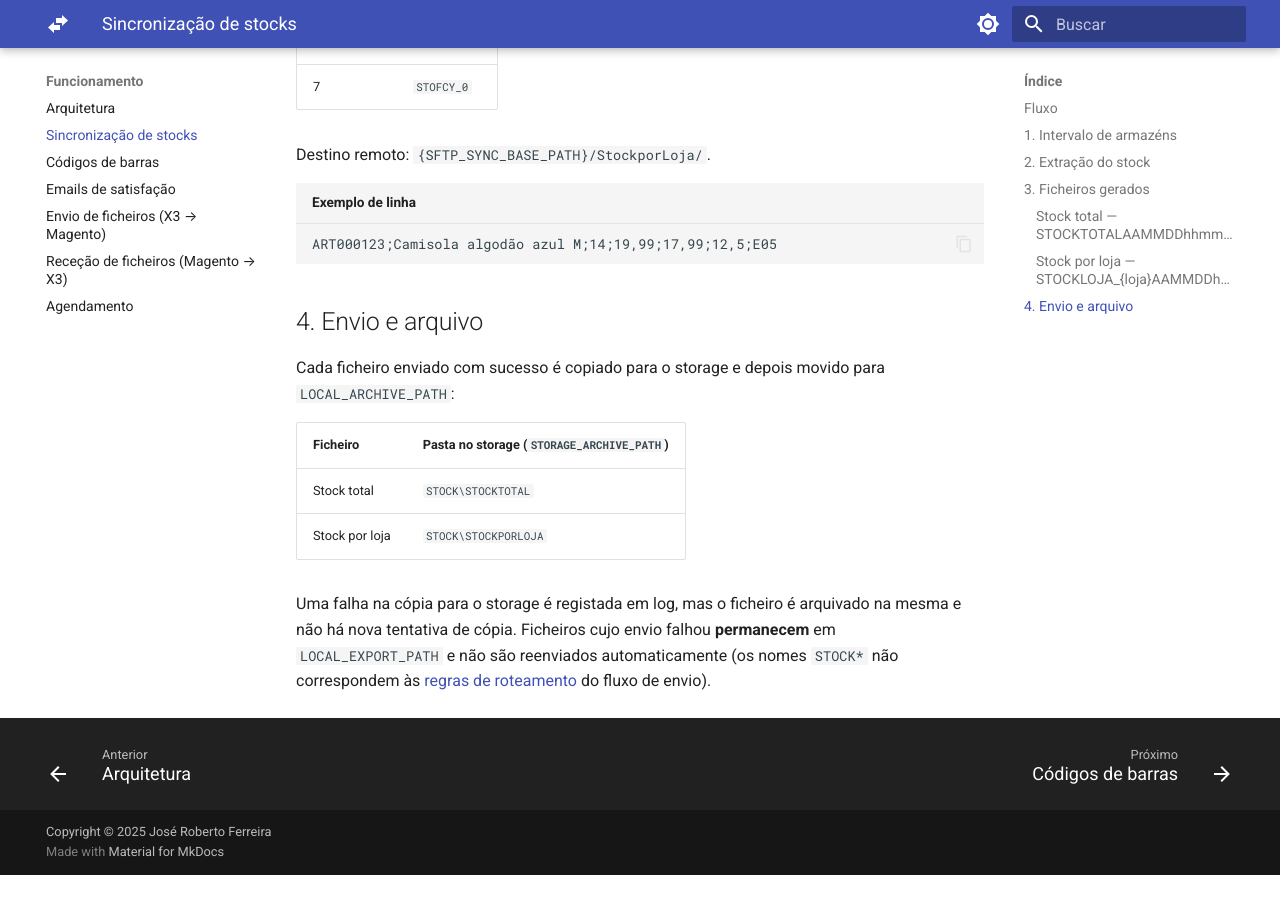
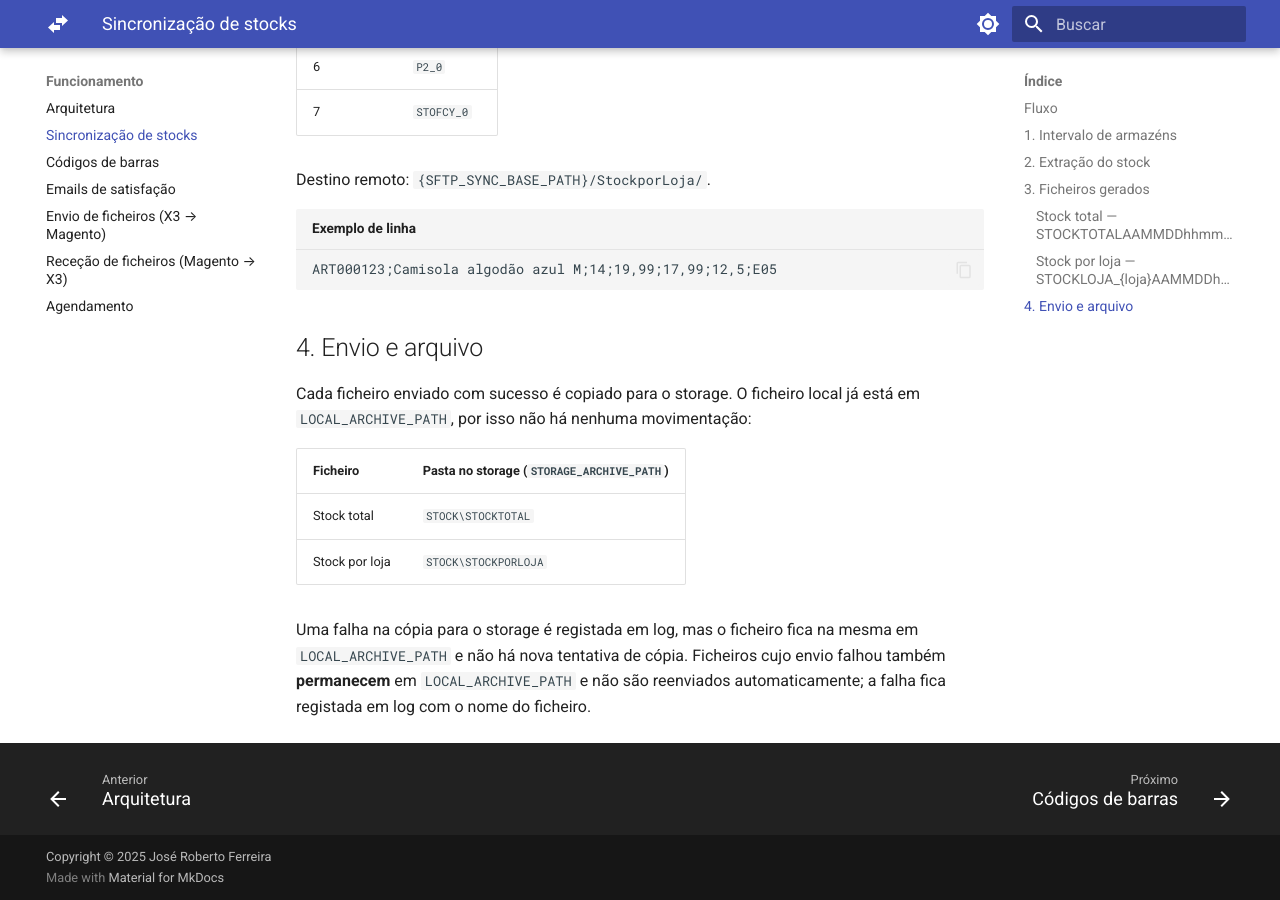
Before and after one commit to joserobertoferreira/gn-ftp-magento, an MkDocs documentation site: the page built from docs/funcionamento/stocks.md, in a window 1280 px wide and 900 px high, scrolled down 3106 px. Built offline with MkDocs 1.6.1 and Material for MkDocs 9.7.7, drawn with Linux system fonts in a browser that asks for light colours; before the commit the page ends 3981 px from its top, so only the background shows below that; some of the changed text lies outside the part shown.

Commit message:
Update file flow

```diff
--- a/docs/funcionamento/stocks.md
+++ b/docs/funcionamento/stocks.md
@@ -56,7 +56,7 @@ ORDER BY ITV.ITMREF_0, ITV.STOFCY_0
 ## 3. Ficheiros gerados
 
 Todos os ficheiros são CSV **sem cabeçalho**, separador `;`, decimal `,`, codificação UTF-8,
-gravados em `LOCAL_EXPORT_PATH`. O sufixo `AAMMDDhhmmss` é a data/hora de geração.
+gravados diretamente em `LOCAL_ARCHIVE_PATH`. O sufixo `AAMMDDhhmmss` é a data/hora de geração.
 
 ### Stock total — `STOCKTOTALAAMMDDhhmmss.txt`
 
@@ -96,15 +96,15 @@ ART000123;Camisola algodão azul M;14;19,99;17,99;12,5;E05
 
 ## 4. Envio e arquivo
 
-Cada ficheiro enviado com sucesso é copiado para o storage e depois movido para
-`LOCAL_ARCHIVE_PATH`:
+Cada ficheiro enviado com sucesso é copiado para o storage. O ficheiro local já está em
+`LOCAL_ARCHIVE_PATH`, por isso não há nenhuma movimentação:
 
 | Ficheiro       | Pasta no storage (`STORAGE_ARCHIVE_PATH`) |
 | -------------- | ----------------------------------------- |
 | Stock total    | `STOCK\STOCKTOTAL`                        |
 | Stock por loja | `STOCK\STOCKPORLOJA`                      |
 
-Uma falha na cópia para o storage é registada em log, mas o ficheiro é arquivado na mesma e não
+Uma falha na cópia para o storage é registada em log, mas o ficheiro fica na mesma em `LOCAL_ARCHIVE_PATH` e não
 há nova tentativa de cópia. Ficheiros cujo envio
-falhou **permanecem** em `LOCAL_EXPORT_PATH` e não são reenviados automaticamente (os nomes
-`STOCK*` não correspondem às [regras de roteamento](envio.md#regras-de-roteamento) do fluxo de envio).
+falhou também **permanecem** em `LOCAL_ARCHIVE_PATH` e não são reenviados automaticamente; a falha
+fica registada em log com o nome do ficheiro.
```
Also changed, not shown: docs/analise-tecnica.md (+2 -2 lines), docs/funcionamento/codigos-barras.md (+2 -2 lines), docs/funcionamento/emails.md (+2 -1 lines), docs/guia/configuracao.md (+2 -2 lines), docs/guia/operacao.md (+1 -1 lines), 4 other files.
